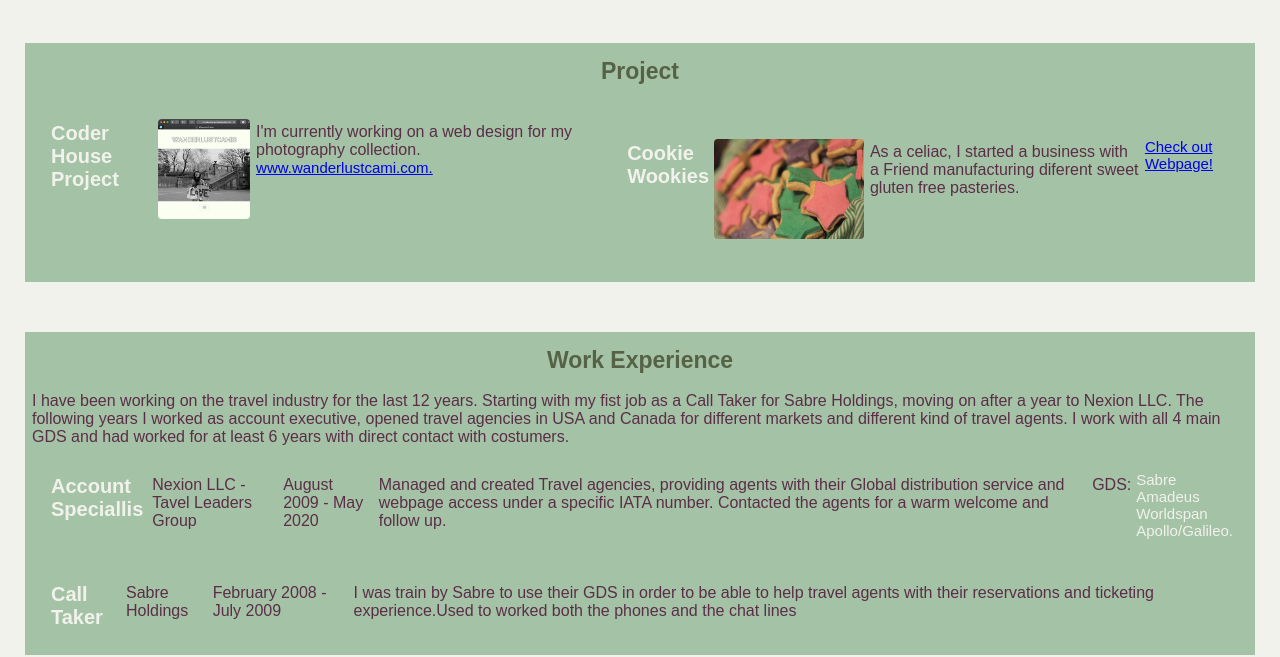
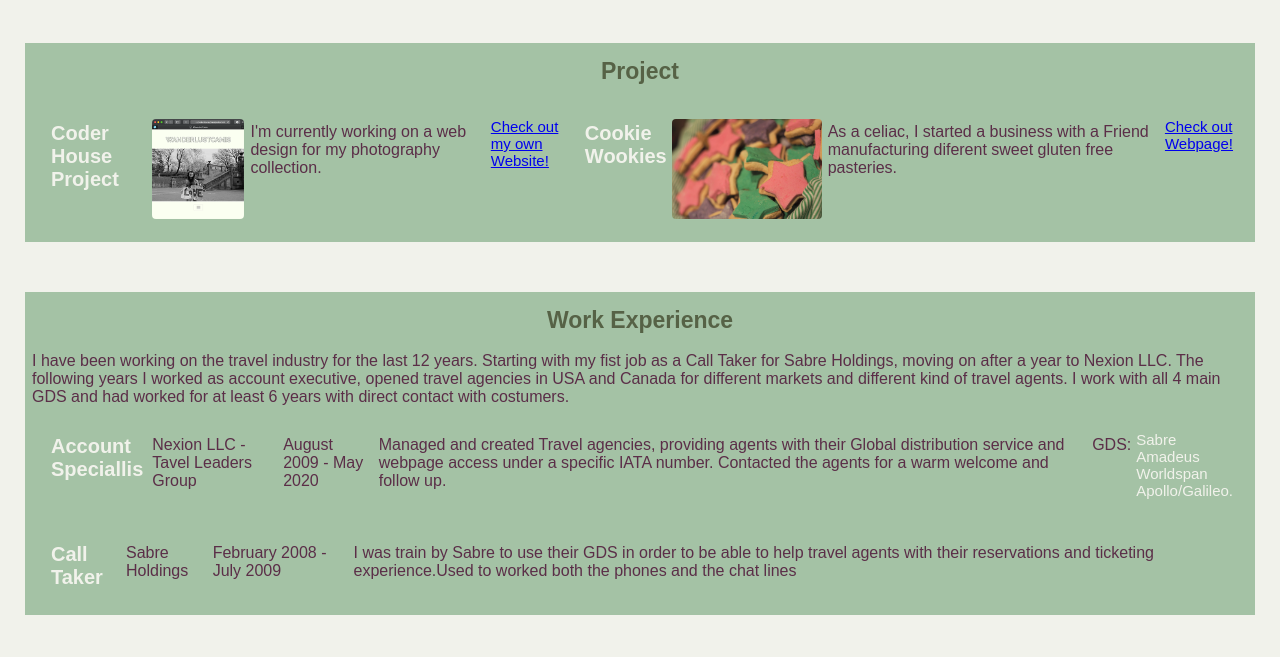
Before and after one commit to Wanderlustcamis/Camila-Nunez, a plain HTML site: page index.html in a window 1280 px wide. Shown: the part 165-822 px from the top of the page. Drawn offline with Linux system fonts and the light colour scheme.

Commit message:
html content update

```diff
--- a/index.html
+++ b/index.html
@@ -27,9 +27,9 @@
         <section>
           <h3>Coder House Project</h3>
           <img src="img/page.png" alt="web site">
-          <p>I'm currently working on a web design for my photography collection. <a href="http:/www.wanderlustcami.com">www.wanderlustcami.com.</a></p>
+          <p>I'm currently working on a web design for my photography collection.</p>
+          <a href="http:/www.wanderlustcami.com">Check out my own Website!</a>
 
-        <section>
           <h3>Cookie Wookies</h3>
           <img src="img/cookies.jpg" alt="cookies">
           <p>As a celiac, I started a business with a Friend manufacturing diferent sweet gluten free pasteries.</p>
```
